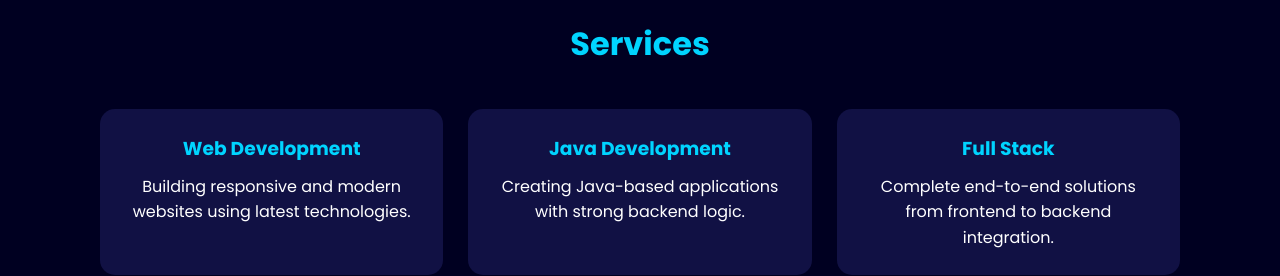
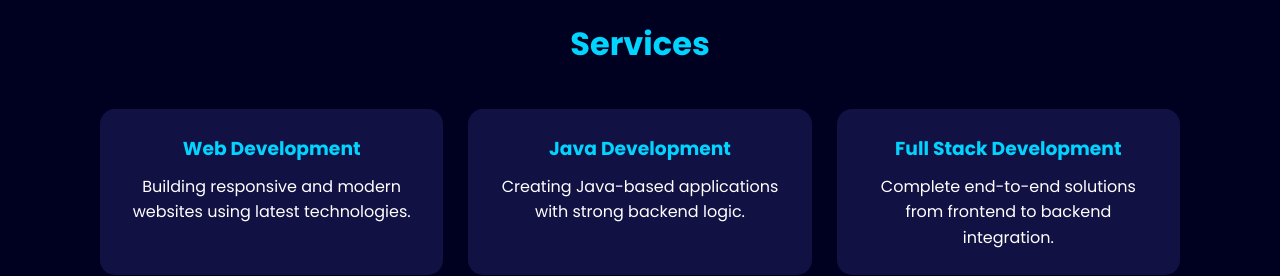
Before and after one commit to Coderkalyansingh/portfolio-1, a plain HTML site: page index.html in a window 1280 px wide. Shown: the part 1200-1476 px from the top of the page. Drawn offline with Linux system fonts and the light colour scheme.

Commit message:
Update index.html

```diff
--- a/index.html
+++ b/index.html
@@ -153,7 +153,7 @@
           <p>Creating Java-based applications with strong backend logic.</p>
         </div>
         <div class="service-box">
-          <h3>Full Stack</h3>
+          <h3>Full Stack Development</h3>
           <p>Complete end-to-end solutions from frontend to backend integration.</p>
         </div>
       </div>
```
